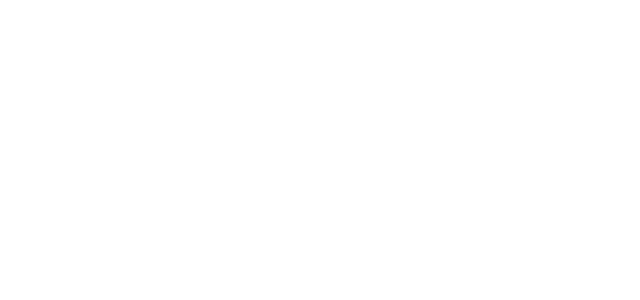
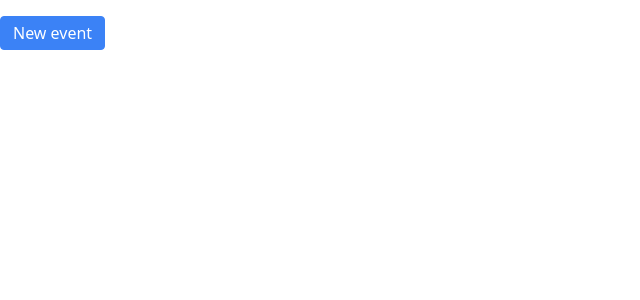
Before and after one commit to ethanbond64/chainlink_iris, a React (Create React App) app in the folder frontend/: page / in a window 1280 px wide. Shown: the top 300 px of the page, without its empty margins (0-640 px from the left). Built offline with nearby package versions, Linux system fonts and the light colour scheme.

Commit message:
frontend back to compiling

```diff
--- a/frontend/package.json
+++ b/frontend/package.json
@@ -18,8 +18,7 @@
   },
   "eslintConfig": {
     "extends": [
-      "react-app",
-      "react-app/jest"
+      "react-app"
     ]
   },
   "browserslist": {
--- a/frontend/src/index.js
+++ b/frontend/src/index.js
@@ -12,7 +12,7 @@
     <Router history={history}>
       <div className={`lg:container lg:mx-auto h-screen`}>
         <Routes>
-          <Route exact path="/" render={() => (<App />)} />
+          <Route exact path="/" element={<App />} />
         </Routes>
       </div>
     </Router>
```
